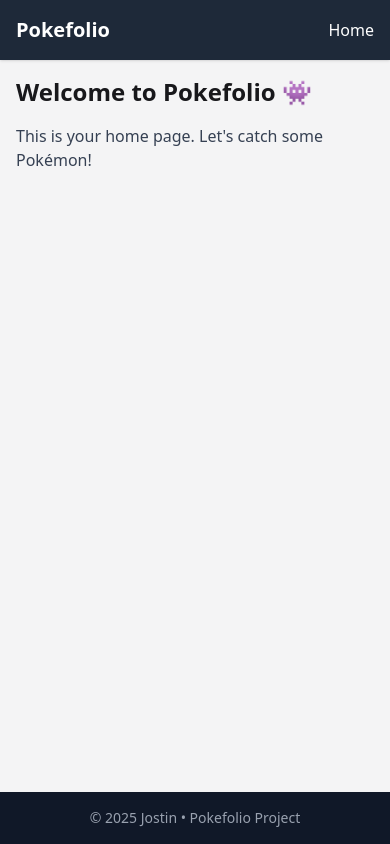
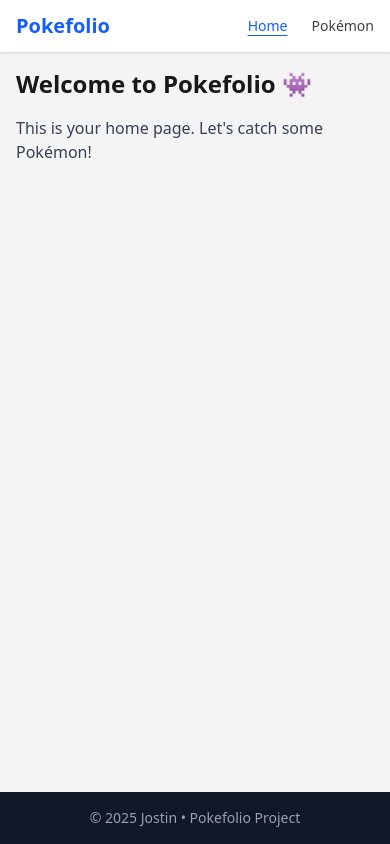
Before and after one commit to JostinFabianCC/react-poke-portfolio, a React (Vite) app: page / in a window 390 px wide. Built offline with nearby package versions, Linux system fonts and the light colour scheme.

Commit message:
💄 Add complete responsive, accessible, and scalable layout with Tailwind CSS

```diff
--- a/src/presentation/components/layout/Header.jsx
+++ b/src/presentation/components/layout/Header.jsx
@@ -1,10 +1,35 @@
+import { Link, NavLink } from "react-router-dom";
+
+const navItems = [
+  { name: "Home", path: "/" },
+  { name: "Pokémon", path: "/pokemon" },
+];
+
 export default function Header() {
   return (
-      <header className="bg-gray-800 text-white p-4 shadow">
-        <div className="container mx-auto flex justify-between items-center">
-          <h1 className="text-xl font-bold">Pokefolio</h1>
-          <nav className="space-x-4">
-            <a href="/" className="hover:underline">Home</a>
+    <header className="bg-white dark:bg-zinc-900 shadow-sm sticky top-0 z-50">
+      <div className="container mx-auto flex justify-between items-center px-4 py-3">
+        <Link to="/" className="text-xl font-bold text-blue-600 dark:text-blue-400">
+          Pokefolio
+        </Link>
+
+        <nav aria-label="Main navigation">
+          <ul className="flex gap-6 text-sm font-medium text-zinc-700 dark:text-zinc-200">
+            {navItems.map((item) => (
+              <li key={item.path}>
+                <NavLink
+                  to={item.path}
+                  className={({ isActive }) =>
+                    isActive
+                      ? "underline underline-offset-4 text-blue-600 dark:text-blue-400"
+                      : "hover:text-blue-600 dark:hover:text-blue-400"
+                  }
+                >
+                  {item.name}
+                </NavLink>
+              </li>
+            ))}
+          </ul>
         </nav>
       </div>
     </header>
--- a/src/presentation/pages/NotFound/NotFound.jsx
+++ b/src/presentation/pages/NotFound/NotFound.jsx
@@ -1,8 +1,28 @@
+import { Link } from "react-router-dom";
+
 export default function NotFound() {
-    return (
-      <div className="text-center py-20">
-        <h2 className="text-4xl font-bold text-red-600">404 - Not Found</h2>
-        <p className="text-gray-600 mt-4">Oops! The page you're looking for doesn't exist.</p>
-      </div>
-    );
-  }
+  return (
+    <section
+      className="min-h-screen flex flex-col items-center justify-center bg-white dark:bg-zinc-900 text-center px-4"
+      role="alert"
+      aria-label="404 Page Not Found"
+    >
+      <h1 className="text-6xl font-extrabold text-red-600 dark:text-red-400 mb-4">
+        404
+      </h1>
+      <h2 className="text-2xl md:text-3xl font-semibold text-zinc-800 dark:text-zinc-100">
+        Page Not Found
+      </h2>
+      <p className="mt-2 text-zinc-600 dark:text-zinc-400 max-w-md">
+        Oops! The page you're looking for doesn't exist or has been moved.
+      </p>
+
+      <Link
+        to="/"
+        className="mt-6 inline-block px-6 py-2 bg-blue-600 text-white rounded-md text-sm font-medium hover:bg-blue-700 focus:outline-none focus:ring-2 focus:ring-blue-400 focus:ring-offset-2 dark:focus:ring-offset-zinc-900 transition"
+      >
+        ← Go back to homepage
+      </Link>
+    </section>
+  );
+}
```
Lines whose indentation alone changed are shown as unchanged.
